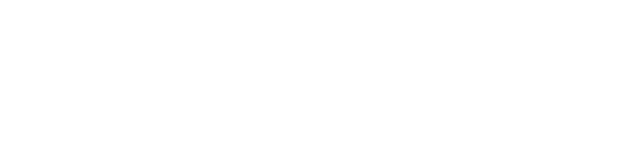
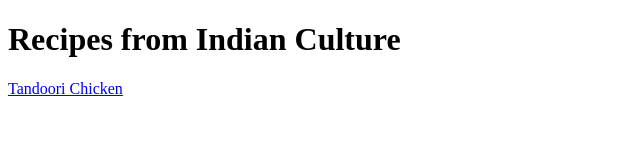
Before and after one commit to suryadeepkoduri/recipes, a plain HTML site: page index.html in a window 1280 px wide. Shown: the whole page, without its empty margins (0-640 px from the left). Drawn offline with Linux system fonts and the light colour scheme.

Commit message:
recipes folder added

```diff
--- a/index.html
+++ b/index.html
@@ -7,6 +7,7 @@
     </head>
 
     <body>
-
+        <h1>Recipes from Indian Culture</h1>
+        <a href="./recipes/tandoori-chicken.html">Tandoori Chicken</a>
     </body>
 </html>
```
Also changed, not shown: recipes/tandoori-chicken.html (added, +11 -0 lines).
